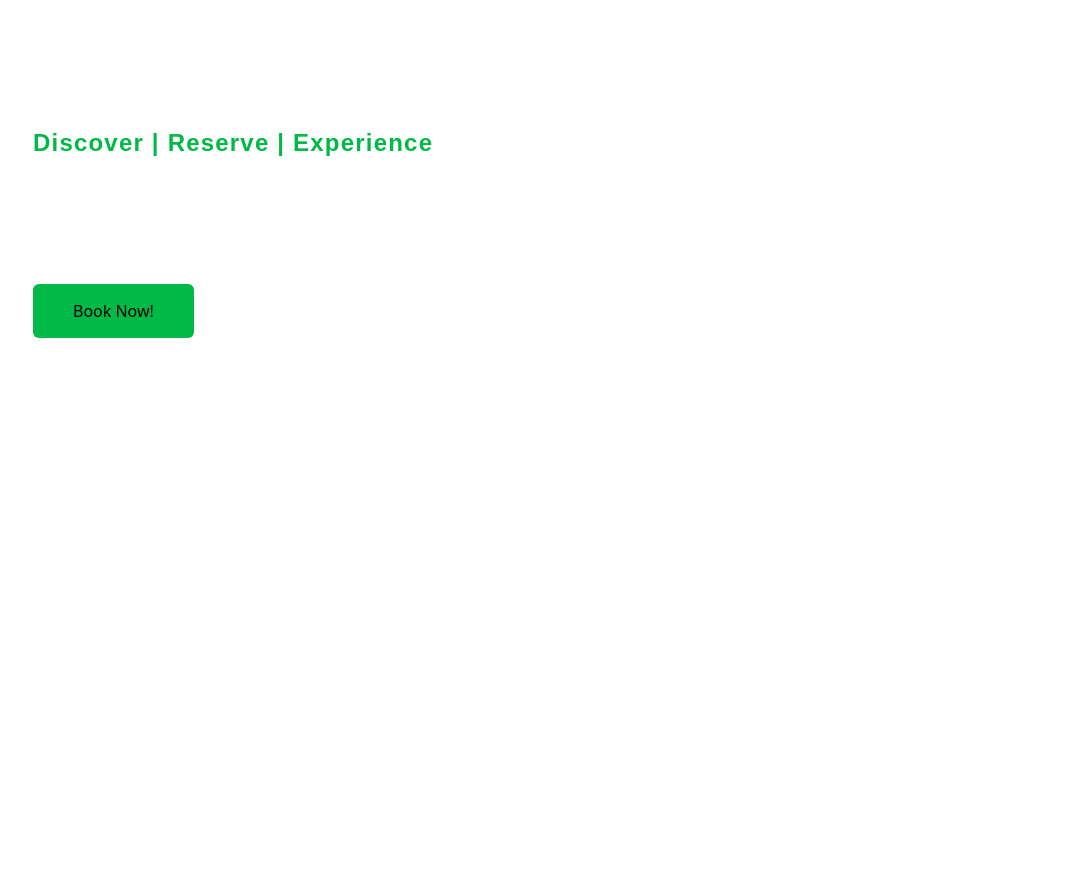
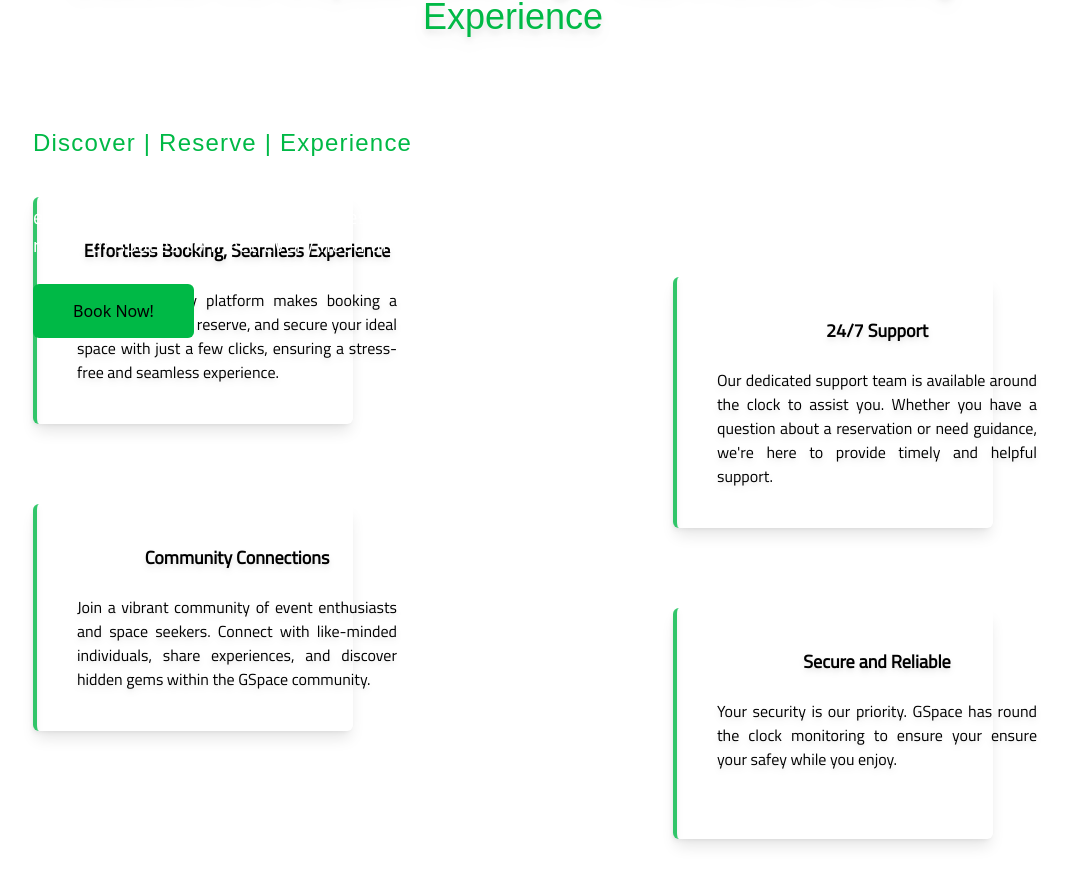
Before and after one commit to DGRem/G-Space.io, a React (Vite) app: page / in a window 1280 px wide. Shown: the part 353-1238 px from the top of the page, without its empty margins (127-1195 px from the left). Before the commit the page ends 800 px from the top, so only its background shows below. Built offline with nearby package versions, Linux system fonts and the light colour scheme; a web font is replaced by a local one.

Commit message:
Partial UI

```diff
--- a/src/components/pages/Home.jsx
+++ b/src/components/pages/Home.jsx
@@ -11,7 +11,7 @@ export default function Home(){
                     {/*HomePage*/}
                     <div>
                         <div className='absolute z-10 mt-[30rem] ml-40 text-left w-1/2'>
-                            <h1 className='text-2xl font-BrunoSC font-extrabold tracking-wider mb-4 text-green'>Discover | Reserve | Experience</h1>
+                            <h1 className='text-2xl font-BrunoSC tracking-wider mb-4 text-green'>Discover | Reserve | Experience</h1>
                             <p className='text-xl font-Titilium text-justify tracking-wider mb-4 text-white'>Welcome to GSPACE! Transform any occasion into a memorable experience with our simplified reservation process and a diverse range of spaces to meet every need and desire.</p><br />
                             <a href="#" className='px-10 py-4 text-Titilium bg-green rounded-md hover:text-white hover:animate-pulse'>Book Now!</a>
                         </div>
@@ -19,6 +19,38 @@ export default function Home(){
                             <video src={Background} className='rounded-lg' autoPlay loop muted>Test</video>
                         </div>
                     </div>
+                    {/*Hero Section*/}
+                    <div className="flex-col w-full justify-center text-center mb-40">
+                        <div className="m-40 text-4xl font-Bruno text-green drop-shadow-lg">Discover the GSpace Advantage: Your Premier Gaming Experience</div>
+                        <div className="flex w-full justify-center">
+                            <div className="flex justify-around container">
+                                <div className="w-1/4">
+                                    <ul className="drop-shadow-md">
+                                        <li className="mb-20 items-center border-l-4 border-l-green border-gray-300 border-opacity-80 rounded-md shadow-lg p-10">
+                                            <h3 className="font-bold font-Titilium text-[18px] w-80 mb-6">Effortless Booking, Seamless Experience</h3>
+                                            <p className="font-Titilium text-justify w-80 h-30">Our user-friendly platform makes booking a breeze. Navigate, reserve, and secure your ideal space with just a few clicks, ensuring a stress-free and seamless experience.</p>
+                                        </li>
+                                        <li className="items-center border-l-4 border-l-green border-gray-300 border-opacity-80 rounded-md shadow-lg p-10">
+                                            <h3 className="font-bold font-Titilium text-[18px] w-80 mb-6">Community Connections</h3>
+                                            <p className="font-Titilium text-justify w-80 h-30">Join a vibrant community of event enthusiasts and space seekers. Connect with like-minded individuals, share experiences, and discover hidden gems within the GSpace community.</p>
+                                        </li>
+                                    </ul>
+                                </div>
+                                <div className="w-1/4 mt-20">
+                                    <ul className="drop-shadow-md">
+                                        <li className="mb-20 items-center border-l-4 border-l-green border-gray-300 border-opacity-80 rounded-md shadow-lg p-10">
+                                            <h3 className="font-bold font-Titilium text-[18px] w-80 mb-6">24/7 Support</h3>
+                                            <p className="font-Titilium text-justify w-80 h-30">Our dedicated support team is available around the clock to assist you. Whether you have a question about a reservation or need guidance, we're here to provide timely and helpful support.</p>
+                                        </li>
+                                        <li className="items-center border-l-4 border-l-green border-gray-300 border-opacity-80 rounded-md shadow-lg p-10">
+                                            <h3 className="font-bold font-Titilium text-[18px] w-80 mb-6">Secure and Reliable</h3>
+                                            <p className="font-Titilium text-justify w-80 h-[100px]">Your security is our priority. GSpace has round the clock monitoring to ensure your ensure your safey while you enjoy.</p>
+                                        </li>
+                                    </ul>
+                                </div>
+                            </div>
+                        </div>
+                    </div>
                 </section>
             </main>
         </>
--- a/src/components/utilities/NavBar.jsx
+++ b/src/components/utilities/NavBar.jsx
@@ -60,7 +60,7 @@ export default function NavBar () {
         <>
             <nav className="absolute z-10 px-4 py-4 flex justify-center items-center backdrop-blur-sm bg-transparent border-b-[1px] border-b-slate-300 w-full">
                 <div className="container flex justify-between">
-                    <a className="text-3xl text-white font-BrunoSC font-bold w-10" href="#">
+                    <a className="text-3xl text-white font-BrunoSC w-10" href="#">
                         GSPACE
                     </a>
                     <div className="lg:hidden">
```
